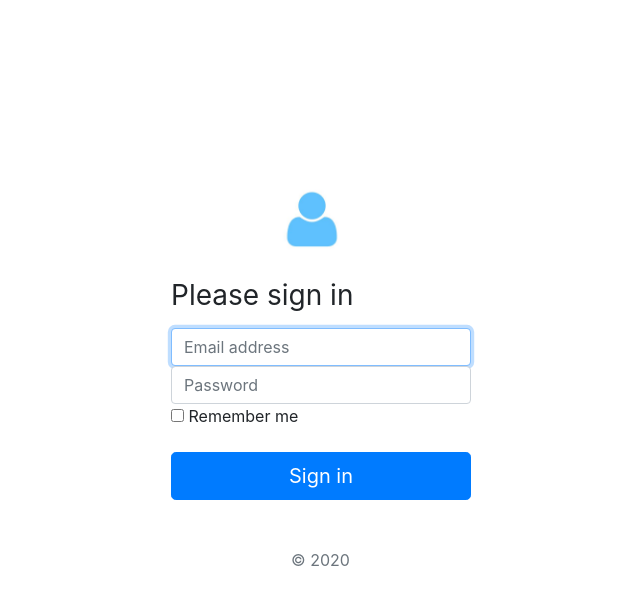
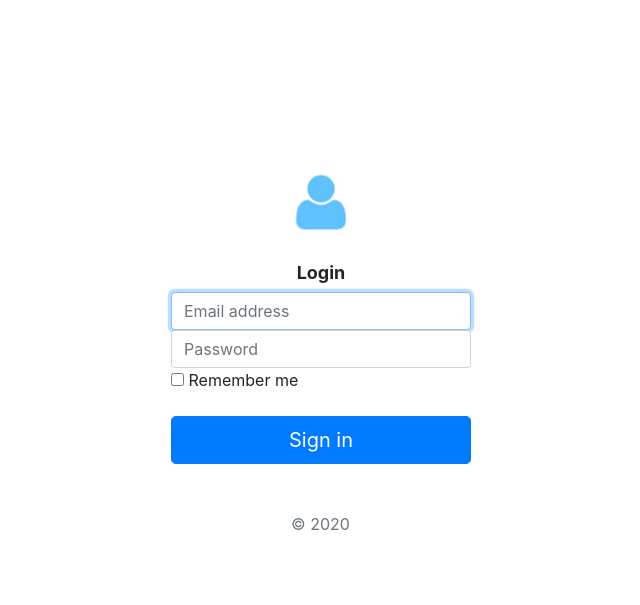
Before and after one commit to ThriledLokki983/cs50-2021, a Flask app: page /login in a window 1280 px wide. Shown: the part 56-661 px from the top of the page, without its empty margins (247-887 px from the left). Run offline with Flask 2, Linux system fonts and the light colour scheme; some libraries are stand-ins or nearby versions.

Commit message:
made some new changes

```diff
--- a/web-dev/my-first-website/templates/login.html
+++ b/web-dev/my-first-website/templates/login.html
@@ -1,14 +1,14 @@
 {% extends 'base.html' %}
 
 {% block head %}
-<title>Login Page</title>
+<title>Login</title>
 {% endblock %}
 
 {% block body %}
-<br><br><br>
-<form style="width: 300px; margin-left: 30%; margin-top: 15%;"class="form-signin" action="" method="POST">
- <img style="margin-left: 35%;" class="mb-4" src="/static/images/login.jpg" alt="" width="72" height="72">
- <h1 class="h3 mb-3 font-weight-normal">Please sign in</h1>
+<div style="align-content: center; margin-top: 20%; margin-left: 30%;">
+<form style="width: 300px;"class="form-signin" action="" method="POST">
+ <img style="margin-left: 38%;" class="mb-4" src="/static/images/login.jpg" alt="" width="72" height="72">
+ <h1 style="font-size: 18px; font-weight: bold; text-align: center;">Login</h1>
  <label for="inputEmail" class="sr-only">Email address</label>
  <input style="width: 300px;" type="email" id="inputEmail" class="form-control" placeholder="Email address" required autofocus>
  <label for="inputPassword" class="sr-only">Password</label>
@@ -21,5 +21,6 @@
  <button style="width:" class="btn btn-lg btn-primary btn-block" type="submit">Sign in</button>
  <p style="margin-left: 40%;" class="mt-5 mb-3 text-muted">&copy; 2020</p>
 </form>
+</div>
 
 {% endblock %}
```
